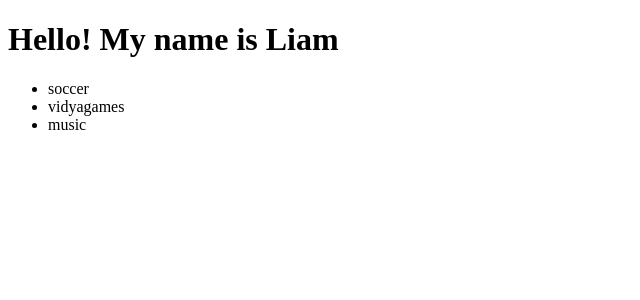
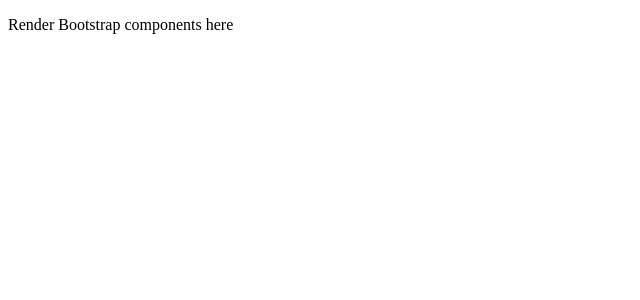
Before and after one commit to leeumt8/react-activities, a React (Create React App) app: page / in a window 1280 px wide. Shown: the top 300 px of the page, without its empty margins (0-640 px from the left). Built offline with nearby package versions, Linux system fonts and the light colour scheme.

Commit message:
activity-05 initial

```diff
--- a/src/App.js
+++ b/src/App.js
@@ -1,8 +1,7 @@
 import React from "react";
-import HelloDiv from "./components/HelloDiv";
 
 function App() {
-  return <HelloDiv />;
+  return <p>Render Bootstrap components here</p>;
 }
 
 export default App;
--- a/src/components/HelloDiv.js
+++ /dev/null
@@ -1,14 +0,0 @@
-import React from "react";
-
-function HelloDiv() {
-  return <>
-    <h1>Hello! My name is Liam</h1>
-    <ul>
-      <li>soccer</li>
-      <li>vidyagames</li>
-      <li>music</li>
-    </ul>
-  </>
-}
-
-export default HelloDiv;
```
